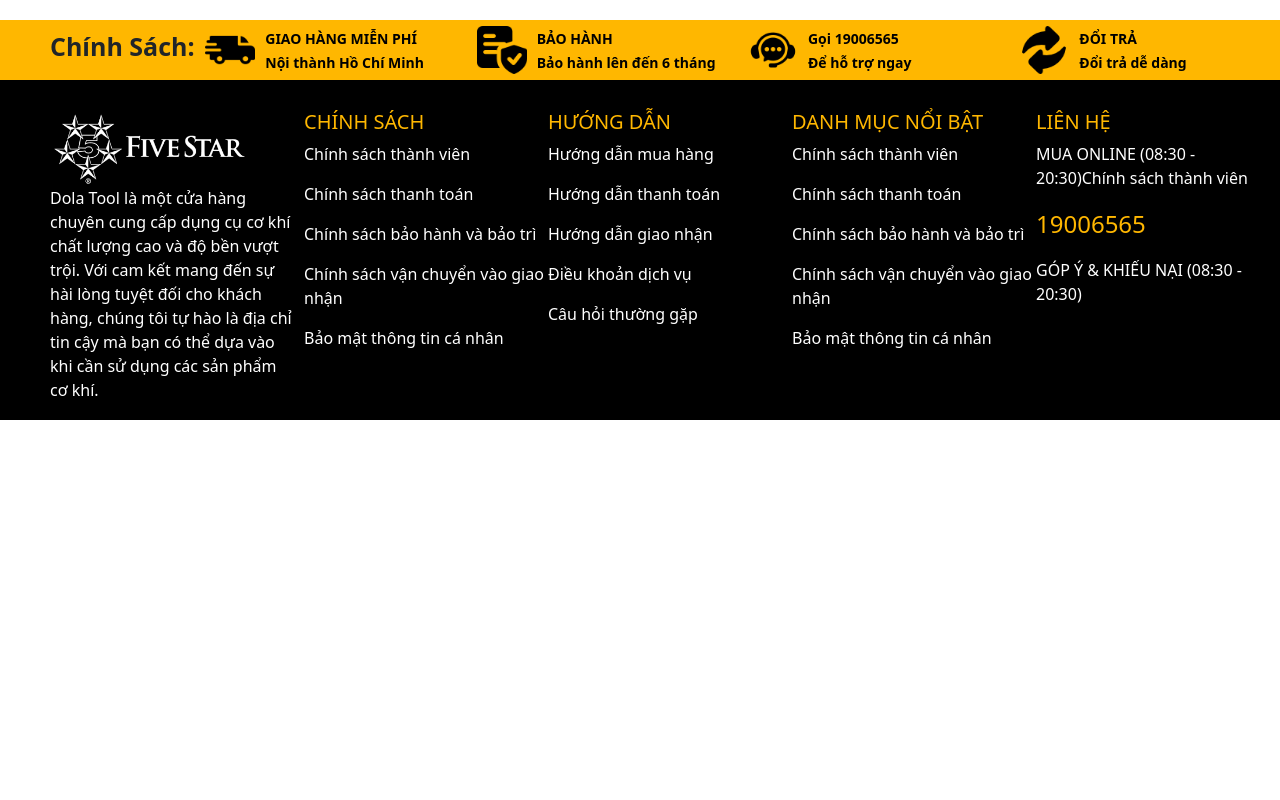
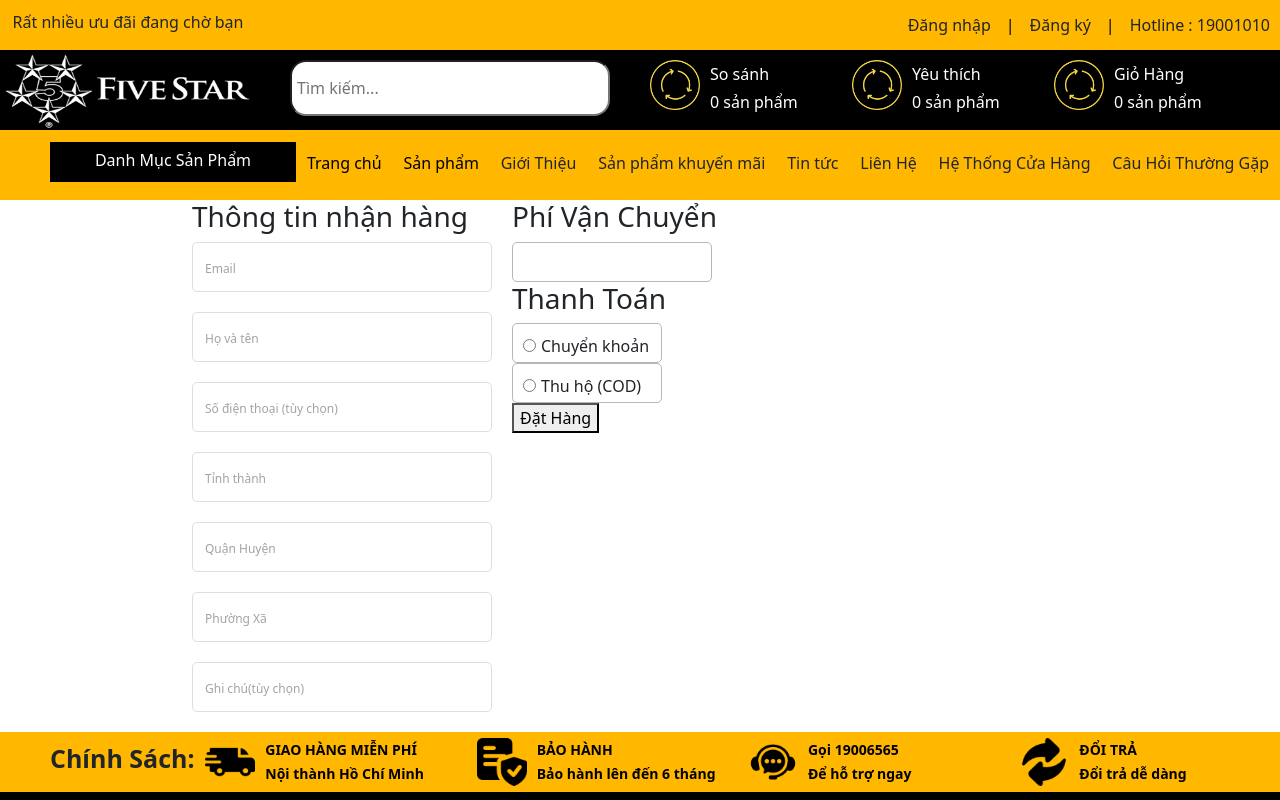
Before and after one commit to ngongocvan/FE_duantotnghiep, a React (Create React App) app in the folder fereactdemo/: page /bill in a window 1280 px wide. Shown: the top 800 px of the page. Built offline with nearby package versions, Linux system fonts and the light colour scheme.

Commit message:
day lan 2

```diff
--- a/fereactdemo/package.json
+++ b/fereactdemo/package.json
@@ -10,6 +10,9 @@
     "antd": "^5.17.3",
     "axios": "^1.7.2",
     "bootstrap": "^5.3.3",
+    "cors": "^2.8.5",
+    "express": "^4.19.2",
+    "mssql": "^11.0.1",
     "react": "^18.3.1",
     "react-dom": "^18.3.1",
     "react-router": "^6.23.1",
--- a/fereactdemo/src/App.js
+++ b/fereactdemo/src/App.js
@@ -25,13 +25,18 @@ import Home from "./home/Home";
 import { Footer } from "./footer/Footer";
 import { ProductAll } from "./productAll/ProductAll";
 import { Cart } from "./cart/Cart";
+import { Bill } from "./bill/Bill";
+import { Header } from "./header/Header";
 function App() {
   return (
     <>
+
       <Router>
         <Routes>
           <Route path="/home" element={<Home />} />
           <Route path="/cart" element={<Cart />} />
+          <Route path="/bill" element={<Bill />} />
+
           <Route path="/productAll" element={<ProductAll />} />
 
           <Route path="/login" element={<Login />} />
--- /dev/null
+++ b/fereactdemo/src/bill/Bill.jsx
@@ -0,0 +1,91 @@
+import React from "react";
+import "./bill.css";
+import { Header } from "../header/Header";
+export const Bill = () => {
+  return (
+    <div className="bill_container">
+      <Header />
+      <div className="bill_left">
+        <div className="left">
+          <h3>Thông tin nhận hàng</h3>
+          <div className="section">
+            <div className="section_item">
+              <input name="email" id="email" type="email" placeholder="Email" />
+            </div>
+
+            <div className="section_item">
+              <input
+                name="email"
+                id="email"
+                type="text"
+                placeholder="Họ và tên"
+              />
+            </div>
+
+            <div className="section_item">
+              <input
+                name="email"
+                id="email"
+                type="select"
+                placeholder="Số điện thoại (tùy chọn)"
+              />
+            </div>
+
+            <div className="section_item">
+              <input
+                name="email"
+                id="email"
+                type="email"
+                placeholder="Tỉnh thành"
+              />
+            </div>
+
+            <div className="section_item">
+              <input
+                name="email"
+                id="email"
+                type="email"
+                placeholder="Quận Huyện"
+              />
+            </div>
+
+            <div className="section_item">
+              <input
+                name="email"
+                id="email"
+                type="email"
+                placeholder="Phường Xã"
+              />
+            </div>
+            <div className="section_item">
+              <input
+                name="email"
+                id="email"
+                type="email"
+                placeholder="Ghi chú(tùy chọn)"
+              />
+            </div>
+          </div>
+        </div>
+        <div className="right">
+          <div className="ship">
+              <h3>Phí Vận Chuyển</h3>
+              <input type="text" />
+          </div>
+          <h3>Thanh Toán</h3>
+          <div className="right_cod">
+            <div className="cod_item">
+              <input type="radio" name="" id="" />
+              Chuyển khoản
+            </div>
+            <div className="cod_item">
+              <input type="radio" name="" id="" />
+              Thu hộ (COD)
+            </div>
+          </div>
+          <button>Đặt Hàng</button>
+        </div>
+      </div>
+    </div>
+  );
+};
--- /dev/null
+++ b/fereactdemo/src/bill/bill.css
@@ -0,0 +1,59 @@
+.bill_container {
+    width: 100%;
+}
+
+.bill_left {
+    width: 70%;
+    margin: auto;
+    display: flex;
+}
+
+.section {
+    display: flex;
+    flex-direction: column;
+    gap: 20px;
+}
+
+.section_item input {
+    width: 300px;
+    height: 50px;
+    border: 1px solid rgb(222, 222, 222);
+    border-radius: 5px;
+}
+
+.section_item ::placeholder {
+    font-size: 12px;
+    color: rgb(164, 163, 163);
+    padding-left: 10px;
+}
+
+.right {
+    margin-left: 20px;
+}
+
+
+.right_cod {
+    display: flex;
+    flex-direction: column;
+}
+
+.cod_item {
+    width: 150px;
+    height: 40px;
+    border: 1px solid rgb(184, 182, 182);
+    border-radius: 5px;
+}
+
+.cod_item input {
+    margin-top: 15px;
+    margin-left: 10px;
+    margin-right: 5px;
+}
+
+.ship input {
+    width: 200px;
+    height: 40px;
+    border-radius: 5px;
+    border: 1px solid rgb(184, 182, 182);
+
+}
--- a/fereactdemo/src/cart/Cart.jsx
+++ b/fereactdemo/src/cart/Cart.jsx
@@ -1,6 +1,7 @@
 import React, { useState } from "react";
 import "./cart.css";
 import { Header } from "../header/Header";
+import { Link } from "react-router-dom";
 
 export const Cart = () => {
   // Lưu trữ thông tin sản phẩm trong một mảng
@@ -24,6 +25,11 @@ export const Cart = () => {
       newProducts[index].count -= 1;
       setProducts(newProducts);
     }
+  };
+  // Hàm xoá sản phẩm
+  const removeProduct = (index) => {
+    const newProducts = products.filter((_, i) => i !== index);
+    setProducts(newProducts);
   };
 
   // Tính tổng giá trị của tất cả các sản phẩm
@@ -49,7 +55,7 @@ export const Cart = () => {
                 <img src={product.img} alt={product.name} />
                 <div style={{ marginTop: "20px" }}>
                   <p>{product.name}</p>
-                  <button>Xóa</button>
+                  <button onClick={() => removeProduct(index)}>Xóa</button>
                 </div>
               </div>
               <div className="prouduct_cart_price">
@@ -73,7 +79,9 @@ export const Cart = () => {
                 Tổng tiền : <p>{totalAmount.toLocaleString()}đ </p>
               </div>
 
-              <button>Thanh toán</button>
+              <button>
+                <Link to={"/bill"}>Thanh toán</Link>
+              </button>
             </div>
           </div>
         </div>
--- a/fereactdemo/src/cart/cart.css
+++ b/fereactdemo/src/cart/cart.css
@@ -124,6 +124,11 @@
 
 }
 
+.total_value a {
+    text-decoration: none;
+    color: white;
+}
+
 .total_value_total {
     display: flex;
     justify-content: space-between;
--- a/fereactdemo/src/home/Home.jsx
+++ b/fereactdemo/src/home/Home.jsx
@@ -70,7 +70,7 @@ export default function Home() {
     },
   ];
   const FeedbackCard = ({ imgSrc, name, title, content }) => (
-  <div >
+    <div>
       <div className="feedback_content">
         <div className="feedback_avatar">
           <img src={imgSrc} alt="" />
@@ -214,7 +214,6 @@ export default function Home() {
       </div>
       {/* feedback tu khach hang */}
       <div className="feedback">
-
         {feedbacks.map((feedback, index) => (
           <FeedbackCard
             key={index}
--- a/fereactdemo/src/product/Product.jsx
+++ b/fereactdemo/src/product/Product.jsx
@@ -2,7 +2,6 @@ import React from "react";
 import "./product.css";
 export const Product = ({
   imgSrc,
-
   description,
   price,
   buttonText,
--- a/fereactdemo/src/productAll/ProductAll.jsx
+++ b/fereactdemo/src/productAll/ProductAll.jsx
@@ -1,10 +1,24 @@
 import React from "react";
 import { Header } from "../header/Header";
-import { Link } from "react-router-dom";
+import axios from "axios";
 import "./productall.css";
-import { Footer } from "../footer/Footer";
+import { Product } from "../product/Product";
+import { useState, useEffect } from "react";
 
 export const ProductAll = () => {
+  const [products, setProducts] = useState([]);
+  useEffect(() => {
+    const fetchProducts = async () => {
+      try {
+        const response = await axios.get("http://localhost:5000/api/products");
+        setProducts(response.data);
+      } catch (error) {
+        console.error("Error fetching products:", error);
+      }
+    };
+
+    fetchProducts();
+  }, []);
   return (
     <div className="productAll_container">
       <Header />
@@ -152,7 +166,21 @@ export const ProductAll = () => {
           </div>
 
           {/* không gian hiển thị sản phẩm */}
-          <div className="show_product"></div>
+          <div className="show_product">
+
+          <div>
+      {products.map((product) => (
+        <Product
+          key={product.id}
+          imgSrc={product.imgSrc}
+          description={product.description}
+          price={product.price}
+          buttonText={product.buttonText}
+          saleText={product.saleText}
+        />
+      ))}
+    </div>
+          </div>
         </div>
       </div>
       {/* <Footer /> */}
--- a/fereactdemo/src/signln/CustomerInput.js
+++ b/fereactdemo/src/signln/CustomerInput.js
@@ -1,5 +1,5 @@
 import React from 'react'
-import { Input } from 'antd'
+
 const CustomerInput = (props) => {
     const { type, label, i_id, i_class } = props;
     return (
```
Also changed, not shown: fereactdemo/src/server/server.js (added, +40 -0 lines), fereactdemo/src/admin/SanPham.js (line endings or trailing spaces), 2 other files (tests, documents, lock files or other folders). Lines whose indentation alone changed are shown as unchanged.
